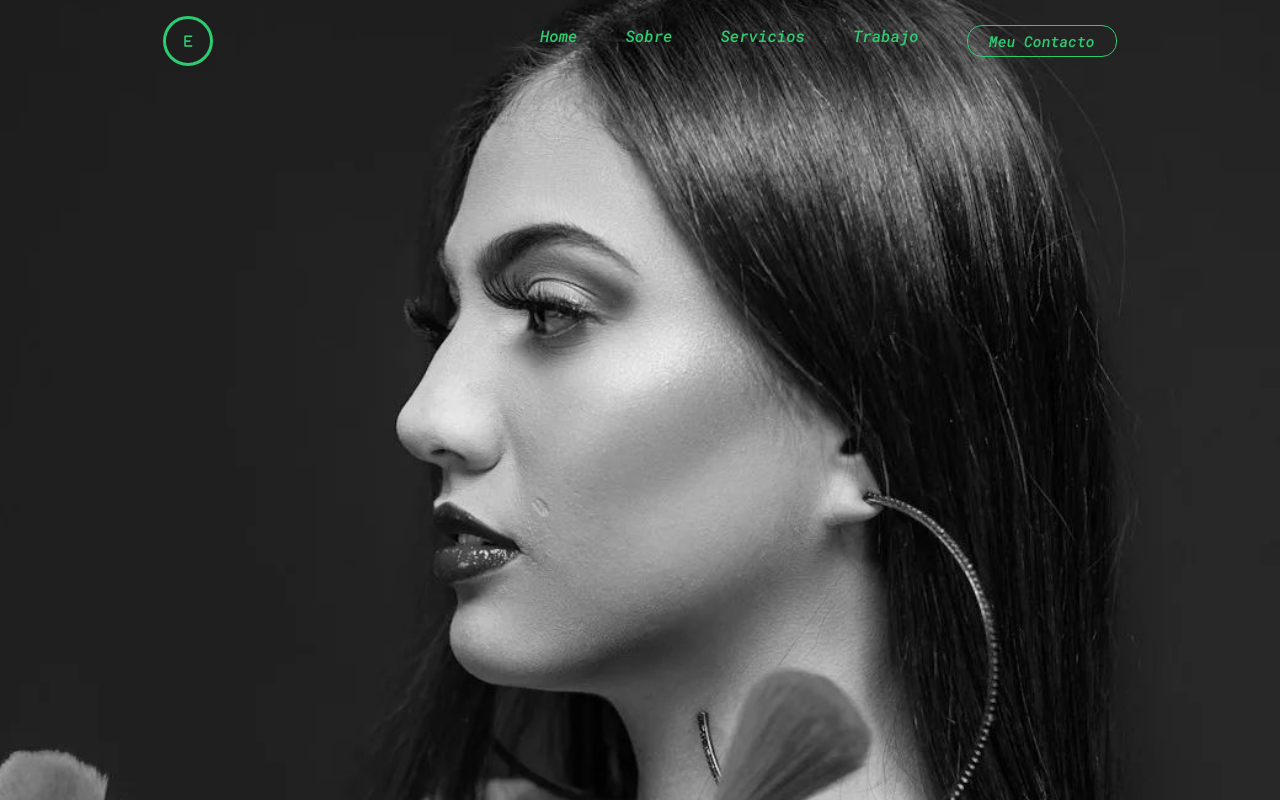
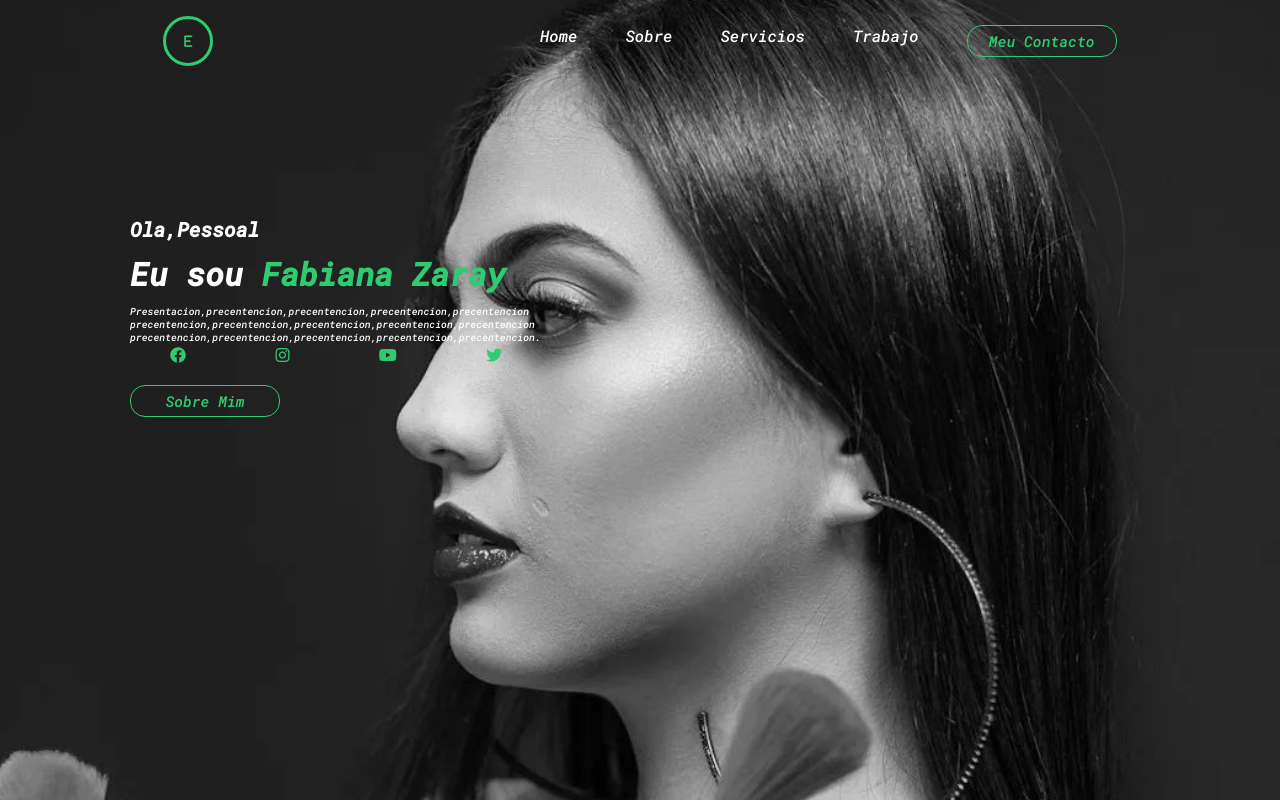
Before and after one commit to Luisguerrero727/Practica_css, a plain HTML site: page index.html in a window 1280 px wide. Drawn offline with Linux system fonts and the light colour scheme.

Commit message:
finalizacion practica html/css

```diff
--- a/index.html
+++ b/index.html
@@ -34,6 +34,24 @@
 
         </header>
 
+        <div class="container-text">
+            <div class="text">
+                <h3>Ola,Pessoal</h3>
+                <h1>Eu sou <span> Fabiana Zaray</span> </h1>
+                <p>Presentacion,precentencion,precentencion,precentencion,precentencion <br>
+                    precentencion,precentencion,precentencion,precentencion,precentencion <br>
+                    precentencion,precentencion,precentencion,precentencion,precentencion.</p>
+            </div><!--text-->
+            <div class="redes-sociales">
+                <a href="#"><i class="fa-brands fa-facebook"></i></a>
+                <a href="#"><i class="fa-brands fa-instagram"></i></a>
+                <a href="#"><i class="fa-brands fa-youtube"></i></a>
+                <a href="#"><i class="fa-brands fa-twitter"></i></a>
+            </div><!--redes sociales-->
+            <button class="btn">Sobre Mim</button>
+
+        </div><!--container text-->
+
     </div><!-- vamos a trabablar a parte de background-->
 </body>
 </html>
--- a/style.css
+++ b/style.css
@@ -36,11 +36,11 @@ header{
     cursor: pointer;
 }
 .encabezado-link a{
-    color:#2ecc71;
+    color: white;
     font-size: 12;
 }
 .encabezado-link a:hover{
-    color: white;
+    color: #2ecc71;
     transition: 0.3s all;
 }
 .logo i{
@@ -73,3 +73,37 @@ button:hover{
     transition: 0.5s;
 
 }
+.container-text{
+    padding: 150px 0 0 130px;
+}
+
+.text h3{
+    color: white;
+    font-size: 20px;
+}
+
+.text h1{
+    color: white;
+    margin-top: 10px;
+}
+
+.text span{
+    color: #2ecc71;
+}
+
+.text p{
+    color: white;
+    font-size: 10px;
+    font-weight: 30px;
+    margin-top: 10px;
+}
+
+.redes-sociales a{
+    color: #2ecc71;
+    padding: 40px;
+    margin-top: 40px;
+}
+
+.btn{
+    margin-top: 20px;
+}
```
